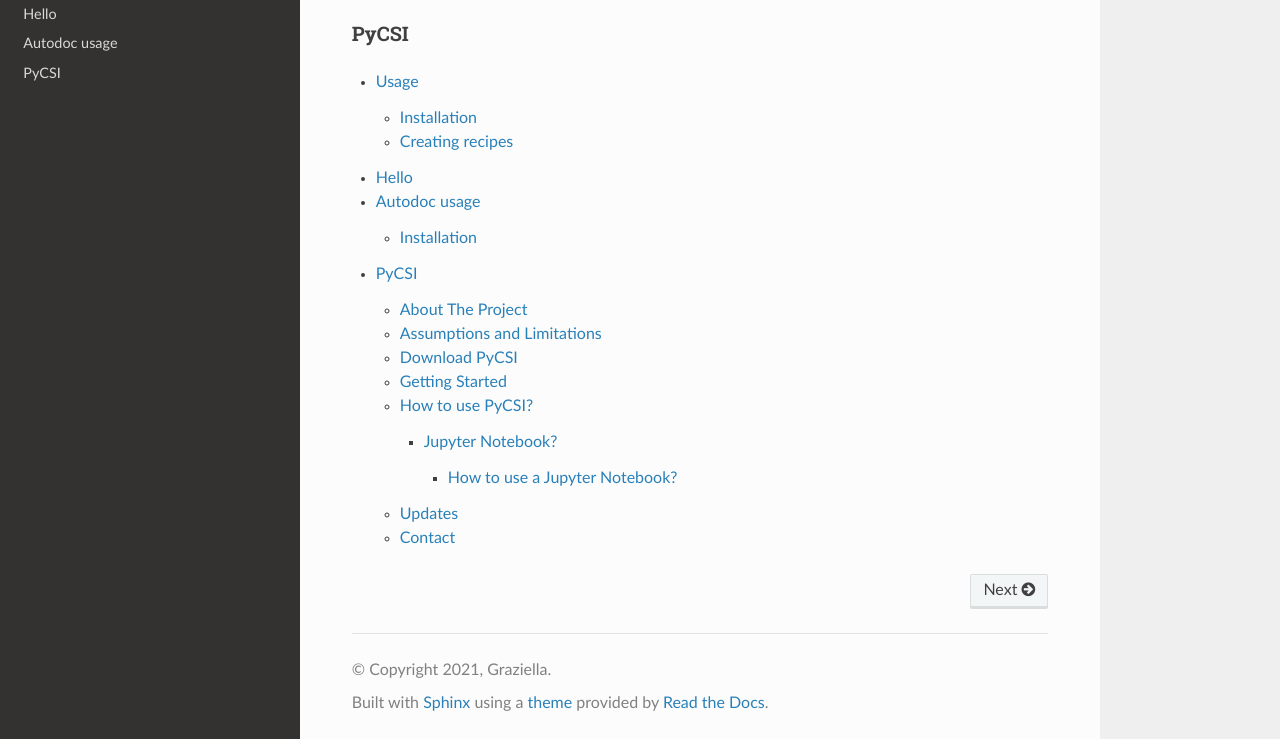
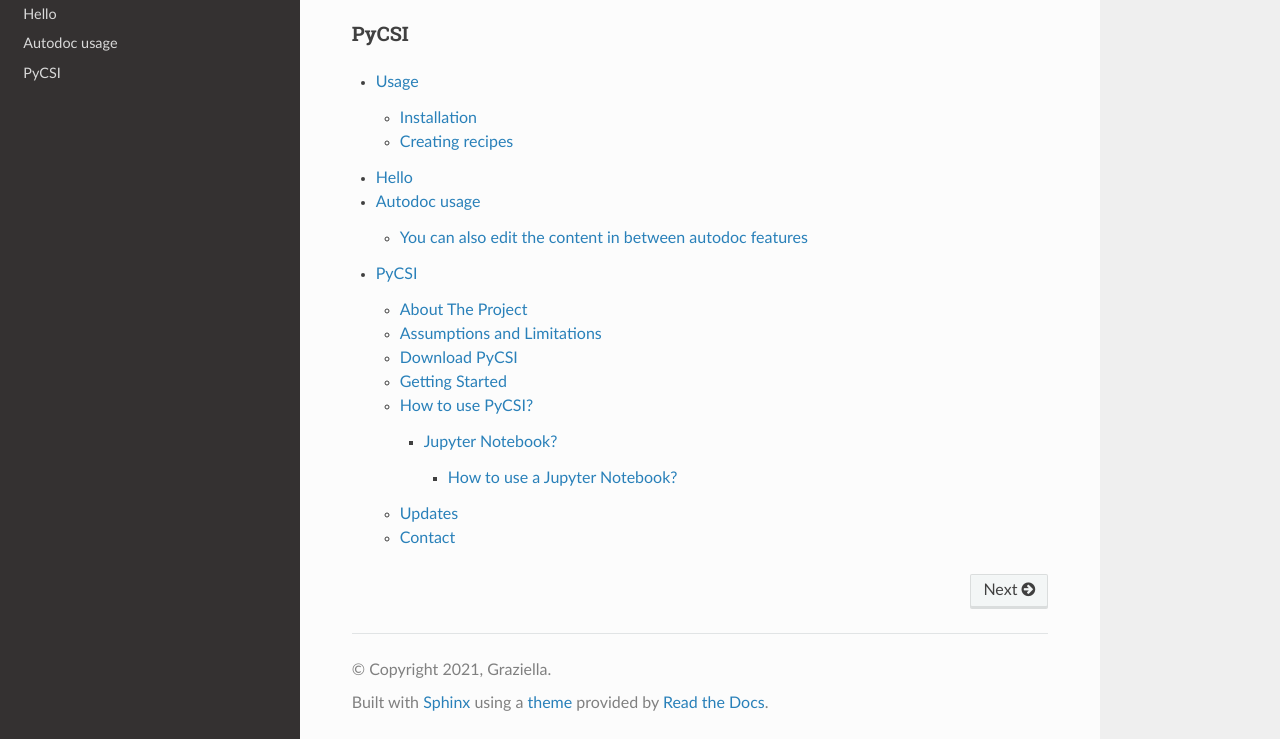
Before and after one commit to pjlee-deg/PyCSI-trial-documentation-v2, a Sphinx documentation site: the page built from docs/source/index.rst, in a window 1280 px wide and 900 px high, scrolled down 825 px, cut to the strip 161-900 px from the top of the window. Built offline with Sphinx 7.4.7 and the Read the Docs theme 2.0.0, drawn with Linux system fonts in a browser that asks for light colours; pages that are not in the unit, such as notebooks, are missing from menus.

Commit message:
Update Autodoc_usage.rst

```diff
--- a/docs/source/Autodoc_usage.rst
+++ b/docs/source/Autodoc_usage.rst
@@ -1,9 +1,9 @@
 Autodoc usage
 =====
 
-.. _installation:
+.. _Here are some ways to use Autodoc:
 
-Installation
+You can also edit the content in between autodoc features
 ------------
 
 One class in the ``file`` module of PyCSI is
```
